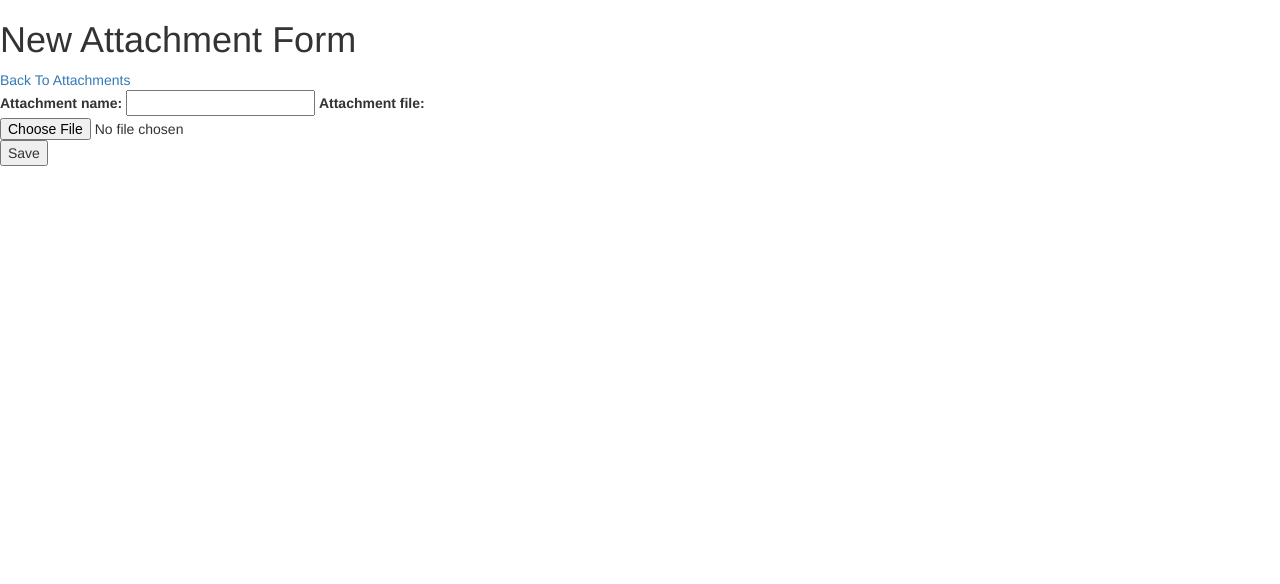
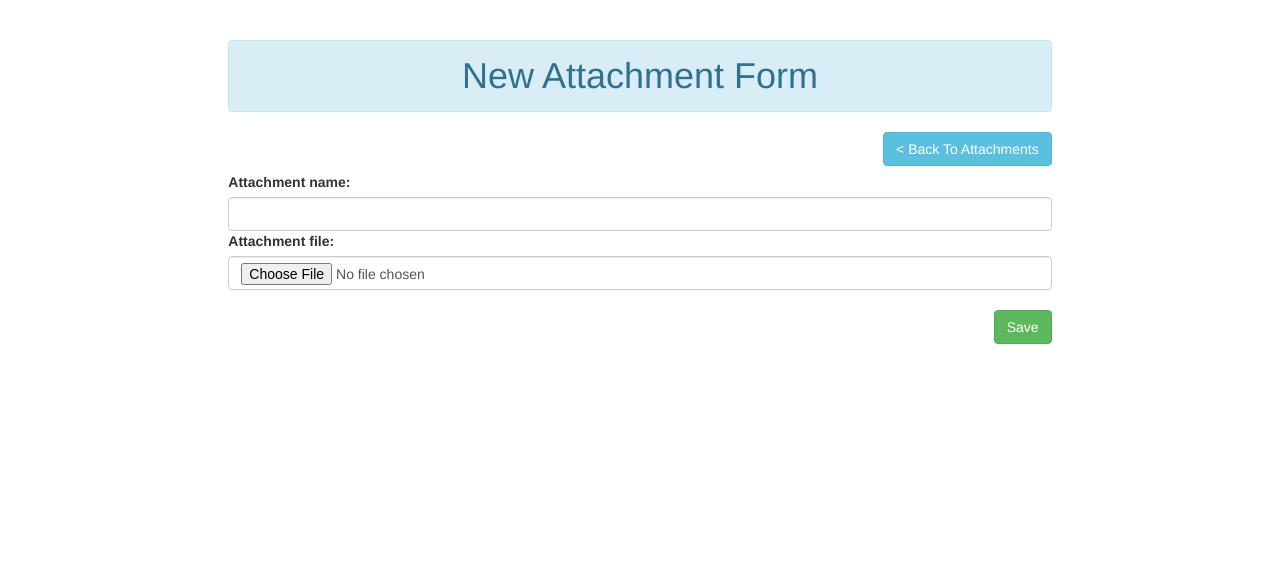
Before and after one commit to Be-issenguel/task-list, a Django app: page /1/tasks/attachments/new/ in a window 1280 px wide. Shown: the part 62-646 px from the top of the page. Run offline with Django 4.2, Linux system fonts and the light colour scheme; the visitor is signed in with stand-in values (Sample User, id 1); some libraries are stand-ins or nearby versions.

Commit message:
rewrite attachment form

```diff
--- a/frontend/forms.py
+++ b/frontend/forms.py
@@ -23,6 +23,11 @@ class TaskForm(ModelForm):
 
 
 class AttachmentForm(ModelForm):
+    def __init__(self, *args, **kwargs):
+        super().__init__(*args, **kwargs)
+        self.fields['name'].widget.attrs.update({'class': 'form-control'})
+        self.fields['file'].widget.attrs.update({'class': 'form-control'})
+
     class Meta:
         model = Attachment
         exclude = ['task']
--- a/frontend/templates/frontend/new-attachment.html
+++ b/frontend/templates/frontend/new-attachment.html
@@ -1,10 +1,14 @@
 {% extends 'layouts/base.html' %}
 {% block section %}
-    <h1>New Attachment Form</h1>
-    <a href="{% url 'tasks:attachments' id %}">Back To Attachments</a>
-    <form action="{% url 'tasks:store-attachment' id %}" method="post" enctype="multipart/form-data">
-        {% csrf_token %}
-        {{ form }}
-        <input type="submit" value="Save">
-    </form>
+    <div class="col-md-2"></div>
+    <div class="col-md-8">
+        <h1 class="alert alert-info text-center">New Attachment Form</h1>
+        <a href="{% url 'tasks:attachments' id %}" class="btn btn-info pull-right"> < Back To Attachments</a><br><br>
+        <form action="{% url 'tasks:store-attachment' id %}" method="post" enctype="multipart/form-data">
+            {% csrf_token %}
+            {{ form }}
+            <br>
+            <input type="submit" value="Save" class="btn btn-success pull-right">
+        </form>
+    </div>
 {% endblock %}
```
